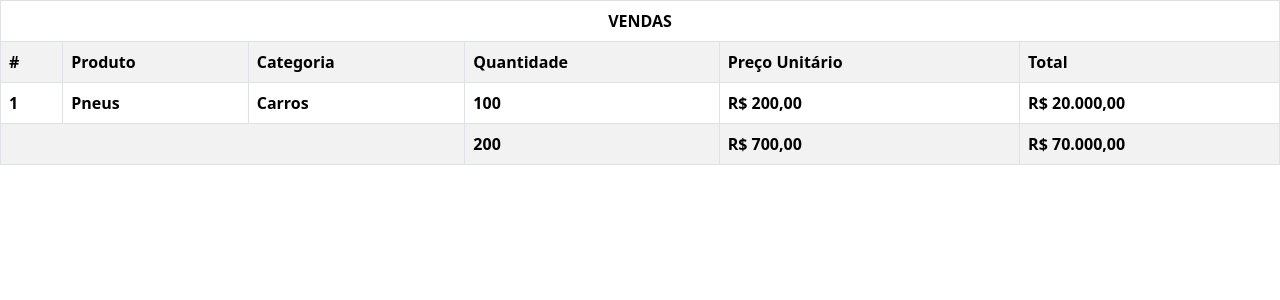
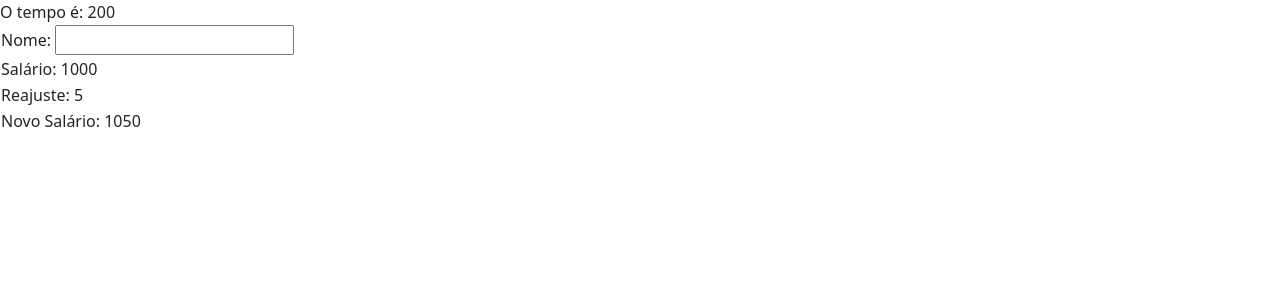
Before and after one commit to Lipeeh3224/React-Table, a React (Create React App) app: page / in a window 1280 px wide. Shown: the top 300 px of the page. Built offline with nearby package versions, Linux system fonts and the light colour scheme.

Commit message:
Exercicios

```diff
--- /dev/null
+++ b/src/exercises/FirstExercise.js
@@ -0,0 +1,18 @@
+function FirstExercise() {
+
+let velocidade = 50
+let distancia = 10000
+
+let tempo = distancia / velocidade
+
+    return (
+        <>
+
+             O tempo é: {tempo}
+
+        </>
+
+    )
+}
+
+export default FirstExercise;
--- /dev/null
+++ b/src/exercises/SecondExercise.js
@@ -0,0 +1,62 @@
+import { useState } from "react";
+
+function SecondExercise() {
+    let [nome, setNome] = useState();
+
+
+
+    let salario = 1000;
+    let reajuste = 5;
+
+    let NovoSalario = salario * reajuste / 100;
+    let total = salario + NovoSalario;
+
+    function alterarNome(elemento){
+    setNome(elemento.target.value)
+    }
+
+return (
+<>
+<table>
+
+
+<tbody>
+<tr>
+    <td>
+        Nome: {nome}
+        <input onChange={alterarNome}></input>
+    </td>
+</tr>
+<tr>
+    <td>
+        Salário: {salario}
+    </td>
+</tr>
+
+<tr>
+    <td>
+        Reajuste: {reajuste}
+    </td>
+</tr>
+<tr>
+    <td>
+        Novo Salário: {total}
+    </td>
+</tr>
+
+<br/>
+
+
+
+
+</tbody>
+
+
+</table>
+
+
+</>
+)
+}
+
+export default SecondExercise;
--- a/src/pages/PricipalPage.js
+++ b/src/pages/PricipalPage.js
@@ -1,6 +1,9 @@
+import { First } from 'react-bootstrap/esm/PageItem';
 import PriceList from '../components/PriceListComponent';
 import '../style/custom.css';
 import { useState } from 'react';
+import FirstExercise from '../exercises/FirstExercise';
+import SecondExercise from '../exercises/SecondExercise';
 
 function PrincipalPage(){
 
@@ -9,7 +12,8 @@ function PrincipalPage(){
 
     return(
         <>
-            <PriceList />
+            <FirstExercise />
+            <SecondExercise/>
         </>
     );
 }
```
